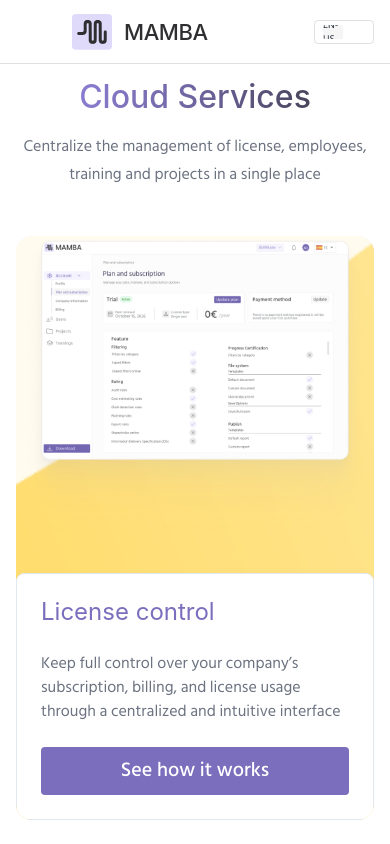
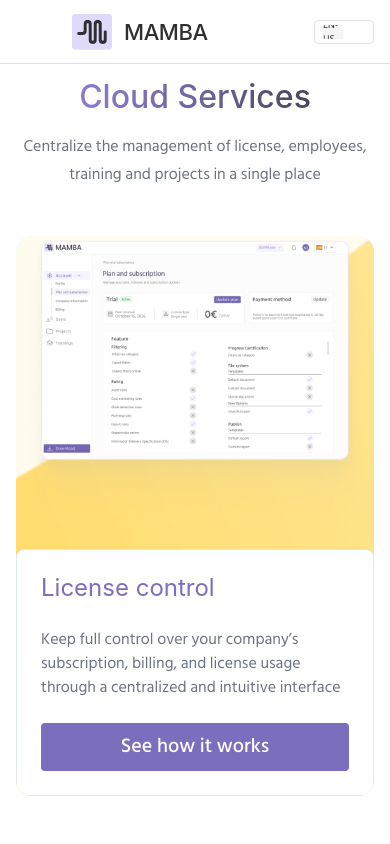
Before and after one commit to Juanda-Mayorga/Repositorio-pruebas-design, a React (Vite) app: page /cloud-services in a window 390 px wide. Shown: the top 844 px of the page. Built offline with nearby package versions, Linux system fonts and the light colour scheme; some icons are missing.

Commit message:
💄style: adjust mobile spacing for contained variant
- Set mobile (xs) grid spacing to 0 when variant is 'contained'
- Maintain spacing of 3 for other variants
- Improve visual consistency for full-bleed card layouts on mobile

```diff
--- a/src/web/design-system/molecules/WebServiceCard.tsx
+++ b/src/web/design-system/molecules/WebServiceCard.tsx
@@ -61,10 +61,13 @@
         >
             <Grid
                 container
-                spacing={{ xs: 3, md: 8 }}
+                spacing={{
+                    xs: variant === 'contained' ? 0 : 3,
+                    md: 8
+                }}
                 sx={{
                     flexDirection: 'row',
-                    alignItems: 'center' // Shifted from stretch to center to prevent boxes from expanding unnecessarily
+                    alignItems: 'center'
                 }}
             >
                 {/* Content Side */}
```
